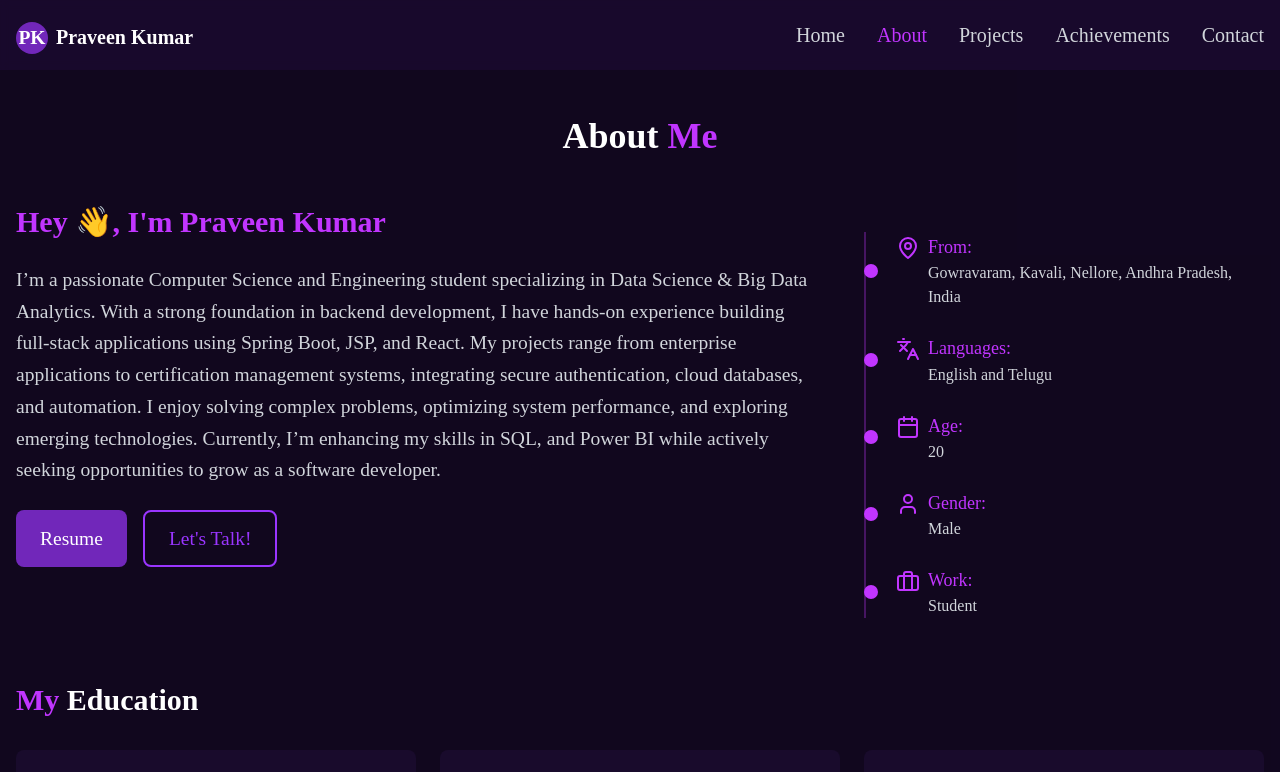
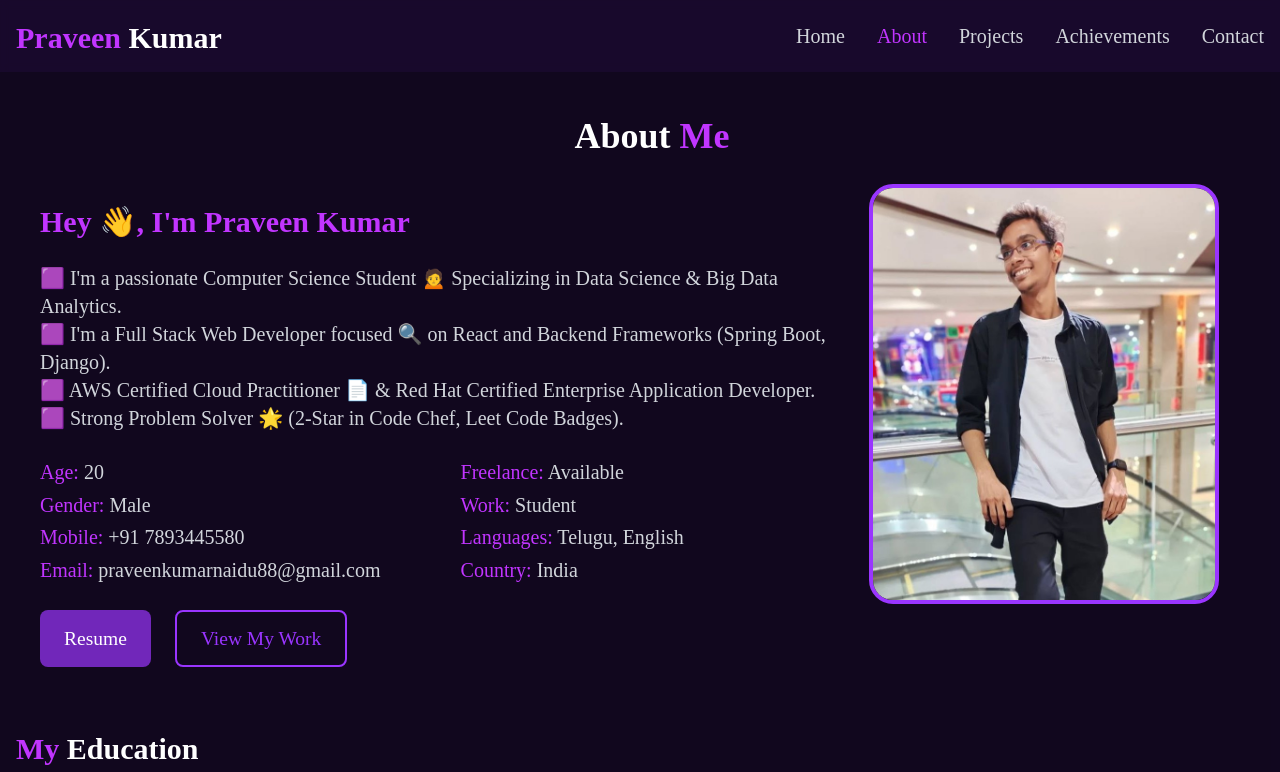
Before and after one commit to avpkn25/PORTFOLIO, a React (Vite) app: page /about in a window 1280 px wide. Shown: the top 772 px of the page. Built offline with nearby package versions, Linux system fonts and the light colour scheme; a web font is replaced by a local one.

Commit message:
updated pages

```diff
--- a/src/components/Navbar.jsx
+++ b/src/components/Navbar.jsx
@@ -20,11 +20,8 @@ const Navbar = () => {
     <nav className="fixed w-full bg-[#1a0b2e]/90 backdrop-blur-sm z-50 px-3 sm:px-4 py-4">
       <div className="container mx-auto flex justify-between items-center">
         <NavLink to="/" className="flex items-center space-x-2">
-          <div className="bg-[#7127ba] rounded-full w-8 h-8 mt-1.5 flex items-center justify-center">
-            <span className="text-white font-bold">PK</span>
-          </div>
-          <span className="text-white text-lg sm:text-xl mt-1 font-bold">
-            {location.pathname === "/" ? "Portfolio" : "Praveen Kumar"}
+          <span className="text-white text-lg sm:text-3xl mt-1 font-bold">
+            <span className="text-[#c135ff]" >Praveen</span> Kumar
           </span>
         </NavLink>
 
--- a/src/pages/About.jsx
+++ b/src/pages/About.jsx
@@ -65,7 +65,7 @@ const About = () => {
     { name: "Vite", icon: <StackIcon name="vitejs" />, url: "https://vite.dev/" },
     { name: "JavaScript", icon: <StackIcon name="js" />, url: "https://www.w3schools.com/js/" },
     { name: "MySQL", icon: <StackIcon name="mysql" />, url: "https://www.mysql.com/" },
-    { name: "AWS", icon: <StackIcon name="aws" />, url: "https://aws.amazon.com/" },
+    // { name: "AWS", icon: <StackIcon name="aws" />, url: "https://aws.amazon.com/" },
     { name: "Html", icon: <StackIcon name="html5" />, url: "https://www.w3schools.com/html/" },
     { name: "Css", icon: <StackIcon name="css3" />, url: "https://www.w3schools.com/css/" },
     { name: "django", icon: <StackIcon name="django" />, url: "https://www.djangoproject.com/" },
@@ -73,15 +73,15 @@ const About = () => {
     { name: "Postman", icon: <StackIcon name="postman" />, url: "https://www.postman.com/" },
     { name: "Git", icon: <StackIcon name="git" />, url: "https://git-scm.com/" },
     { name: "Tailwind", icon: <StackIcon name="tailwindcss" />, url: "https://tailwindcss.com/" },
-    { name: "GCloud", icon: <StackIcon name="gcloud" />, url: "https://cloud.google.com/?hl=en" },
+    // { name: "GCloud", icon: <StackIcon name="gcloud" />, url: "https://cloud.google.com/?hl=en" },
     { name: "Vs Code", icon: <StackIcon name="vscode" />, url: "https://code.visualstudio.com/" },
     { name: "Github", icon: <StackIcon name="github" />, url: "https://github.com/" },
-    { name: "Docker", icon: <StackIcon name="docker" />, url: "https://www.docker.com/" },
-    { name: "Azure", icon: <StackIcon name="azure" />, url: "https://azure.microsoft.com/en-in" },
-    { name: "Figma", icon: <StackIcon name="figma" />, url: "https://www.figma.com/" },
-    { name: "Canva", icon: <StackIcon name="canva" />, url: "https://www.canva.com/" },
-    { name: "Red Hat", icon: <StackIcon name="redhat" />, url: "https://www.redhat.com/en" },
-    { name: "Linux", icon: <StackIcon name="linux" />, url: "https://www.linux.org/" },
+    // { name: "Docker", icon: <StackIcon name="docker" />, url: "https://www.docker.com/" },
+    // { name: "Azure", icon: <StackIcon name="azure" />, url: "https://azure.microsoft.com/en-in" },
+    // { name: "Figma", icon: <StackIcon name="figma" />, url: "https://www.figma.com/" },
+    // { name: "Canva", icon: <StackIcon name="canva" />, url: "https://www.canva.com/" },
+    // { name: "Red Hat", icon: <StackIcon name="redhat" />, url: "https://www.redhat.com/en" },
+    // { name: "Linux", icon: <StackIcon name="linux" />, url: "https://www.linux.org/" },
   ];
 
   return (
@@ -96,7 +96,7 @@ const About = () => {
           initial={{ y: 20, opacity: 0 }}
           animate={{ y: 0, opacity: 1 }}
           transition={{ delay: 0.2 }}
-          className="mb-16"
+          className="mb-16 md:ml-6"
         >
           <h1 className="text-4xl mt-9 text-center font-bold mb-12">
             About <span className="text-[#c135ff]">Me</span>
@@ -105,21 +105,32 @@ const About = () => {
             Hey 👋, I'm Praveen Kumar
           </h2>
           <div className="flex flex-col lg:flex-row gap-8 lg:gap-12">
-            <div className="lg:w-2/3">
-              <p className="text-gray-300 leading-relaxed ">
-                I’m a passionate Computer Science and Engineering student
-                specializing in Data Science & Big Data Analytics. With a strong
-                foundation in backend development, I have hands-on experience
-                building full-stack applications using Spring Boot, JSP, and
-                React. My projects range from enterprise applications to
-                certification management systems, integrating secure
-                authentication, cloud databases, and automation. I enjoy solving
-                complex problems, optimizing system performance, and exploring
-                emerging technologies. Currently, I’m enhancing my skills in
-                SQL, and Power BI while actively seeking opportunities
-                to grow as a software developer.
+            <div className="lg:w-2/3 ">
+              <p className="text-gray-300 text-base md:text-xl leading-relaxed">
+                <ul className="list-none">
+                  <li>🟪 I'm a passionate Computer Science Student 🙍 Specializing in Data Science & Big Data Analytics.</li>
+                  <li>🟪 I'm a Full Stack Web Developer focused 🔍 on React and Backend Frameworks (Spring Boot, Django).</li>
+                  <li>🟪 AWS Certified Cloud Practitioner 📄 & Red Hat Certified Enterprise Application Developer.</li>
+                  <li>🟪 Strong Problem Solver 🌟 (2-Star in Code Chef, Leet Code Badges).</li>
+                </ul>
+
+                {/* Responsive Lists */}
+                <div className="flex flex-col md:gap-10 md:leading-relaxed md:flex-row md:space-x-10 mt-6">
+                  <ul className="list-none">
+                    <li><span className="text-[#c135ff]">Age:</span> 20 </li>
+                    <li><span className="text-[#c135ff]">Gender:</span> Male </li>
+                    <li><span className="text-[#c135ff]">Mobile:</span> +91 7893445580 </li>
+                    <li><span className="text-[#c135ff]">Email:</span> praveenkumarnaidu88@gmail.com </li>
+                  </ul>
+                  <ul className="list-none mt-0">
+                    <li><span className="text-[#c135ff]">Freelance:</span> Available </li>
+                    <li><span className="text-[#c135ff]">Work:</span> Student </li>
+                    <li><span className="text-[#c135ff]">Languages:</span> Telugu, English </li>
+                    <li><span className="text-[#c135ff]">Country:</span> India </li>
+                  </ul>
+                </div>
               </p>
-              <div className="flex flex-col sm:flex-row gap-4 mt-6">
+              <div className="flex flex-col sm:flex-row gap-4 lg:gap-6 mt-6">
                 <motion.button
                   whileHover={{ scale: 1.05 }}
                   whileTap={{ scale: 0.95 }}
@@ -128,37 +139,18 @@ const About = () => {
                   Resume
                 </motion.button>
                 <motion.button
-                  whileHover={{ scale: 1.05 }}
-                  whileTap={{ scale: 0.95 }}
-                  className="border-2 border-[#9a35ff] text-[#9a35ff] px-6 py-3 rounded-lg hover:bg-[#7127ba] hover:text-white transition-colors"
-                  onClick={() =>
-                    window.open("https://wa.me/+917893445580", "_blank")
-                  }
-                >
-                  Let's Talk!
-                </motion.button>
+                whileHover={{ scale: 1.05 }}
+                whileTap={{ scale: 0.95 }}
+                className="border-2 border-[#9a35ff] text-[#9a35ff] px-6 py-3 rounded-lg hover:bg-[#7127ba] hover:text-white transition-colors"
+                onClick={() => (window.location.href = "/projects")}
+              >
+                View My Work
+              </motion.button>
+
               </div>
             </div>
-            <div className="lg:w-1/3 mt-2 sm:-mt-8 relative">
-              <div className="absolute left-0 top-0 bottom-0 w-0.5 bg-[#c135ff]/30"></div>
-              <div className="space-y-6 pl-8">
-                {personalDetails.map((detail, index) => (
-                  <div key={index} className="relative">
-                    <div className="absolute -left-8 top-1/2 -translate-y-1/2 w-3.5 h-3.5 bg-[#c135ff] rounded-full"></div>
-                    <div className="flex items-start gap-2">
-                      <detail.icon className="w-5.5 h-5.5 text-[#c135ff] shrink-0 mt-1" />
-                      <div>
-                        <span className="text-[#c135ff] text-lg">
-                          {detail.label}:
-                        </span>
-                        <p className="text-gray-300 text-base">
-                          {detail.value}
-                        </p>
-                      </div>
-                    </div>
-                  </div>
-                ))}
-              </div>
+            <div className="lg:w-1/3 mt-2 lg:-ml-16 lg:-mt-20 flex justify-center align-center relative">
+              <img src="images/about.jpg" className=" w-[350px] h-[420px] object-cover border-4 border-[#9a35ff] rounded-3xl" />
             </div>
           </div>
         </motion.div>
--- a/src/pages/Home.jsx
+++ b/src/pages/Home.jsx
@@ -35,12 +35,9 @@ const Home = () => {
             animate={{ opacity: 1, y: 0 }}
             transition={{ delay: 0.2 }}
           >
-            <h2 className="text-xl text-[#c135ff] mb-2">Hey There ✌️</h2>
-            <h1 className="text-4xl md:text-6xl font-bold mb-4">
-              I AM <span className="text-[#c135ff]">PRAVEEN KUMAR</span>
-            </h1>
-            <div className="text-xl md:text-2xl text-gray-300 mb-8">
-              <h3>
+            <h2 className="text-2xl md:text-3xl text-white mb-2">Hello ! <span className="text-[#c135ff]" >I'm Praveen Kumar </span></h2>
+            <h1 className="text-4xl md:text-5xl font-bold mb-4">
+              {/* I AM <span className="text-[#c135ff]">PRAVEEN KUMAR</span> */}
               {" "}
                 I am a
               <TypeAnimation
@@ -60,9 +57,14 @@ const Home = () => {
                   ]}
                   repeat={Infinity}
                 />
+            </h1>
+            <div className="text-xl md:text-2xl text-gray-300 mt-8 mb-8">
+              <h3 className="text-base md:text-xl">
+                I'm a Student.
               </h3>
+              <h4 className="text-base md:text-xl">Currently, Pursuing B.Tech Degree at <img className=" inline-flex w-5 h-5" src="education/klu-nobg.png" /> <span className="text-[#c135ff]" >KL University</span>.</h4>
             </div>
-            <div className="flex space-x-4 justify-center md:justify-start">
+            <div className="flex space-x-4 justify-center lg:gap-3 md:justify-start">
               <motion.button
                 whileHover={{ scale: 1.05 }}
                 whileTap={{ scale: 0.95 }}
@@ -75,9 +77,11 @@ const Home = () => {
                   whileHover={{ scale: 1.05 }}
                   whileTap={{ scale: 0.95 }}
                   className="border-2 border-[#9a35ff] text-[#9a35ff] px-6 py-3 rounded-lg hover:bg-[#7127ba] hover:text-white transition-colors w-full sm:w-auto"
-                onClick={() => (window.location.href = "/projects")}
+                  onClick={() =>
+                    window.open("https://wa.me/+917893445580", "_blank")
+                  }
                 >
-                View My Work
+                  Let's Talk!
                 </motion.button>
             </div>
           </motion.div>
```
Also changed, not shown: src/pages/Projects.jsx (+6 -4 lines), public/education/klu-nobg.png (added), public/images/about.jpg (added). Lines whose indentation alone changed are shown as unchanged.
